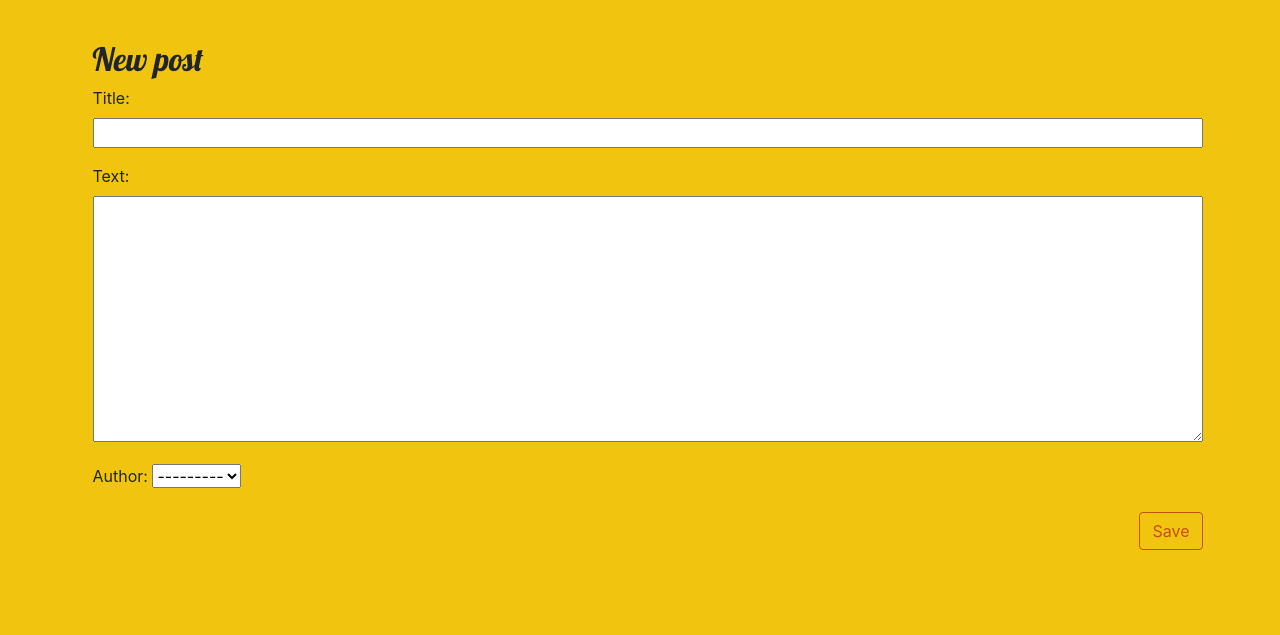
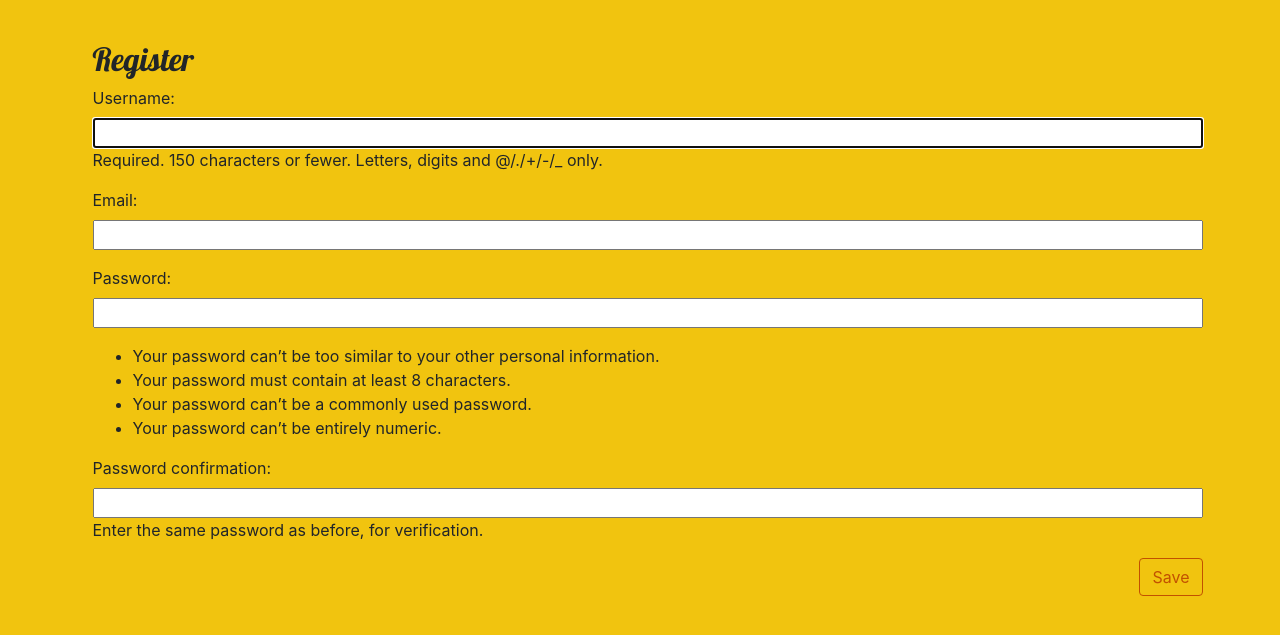
Before and after one commit to lilit485/my_first_blog, a Django app: page /post/new/ in a window 1280 px wide. Shown: the part 106-741 px from the top of the page. Run offline with Django 3.2, Linux system fonts and the light colour scheme.

Commit message:
Add files

```diff
--- a/blog/forms.py
+++ b/blog/forms.py
@@ -1,10 +1,21 @@
 from django import forms
-
 from .models import Post
+from django.contrib.auth.forms import UserCreationForm
 from django.contrib.auth.models import User
 
-class PostForm(forms.ModelForm):
 
-    class Meta:
-        model = Post
-        fields = ('title', 'text','author')
+# Create your forms here.
+
+class PostForm(UserCreationForm):
+	email = forms.EmailField(required=True)
+
+	class Meta:
+		model = User
+		fields = ("username", "email", "password1", "password2")
+
+	def save(self, commit=True):
+		user = super(PostForm, self).save(commit=False)
+		user.email = self.cleaned_data['email']
+		if commit:
+			user.save()
+		return user
--- a/blog/models.py
+++ b/blog/models.py
@@ -4,7 +4,7 @@ from django.utils import timezone
 
 
 class Post(models.Model):
-    author = models.ForeignKey(settings.AUTH_USER_MODEL, on_delete=models.CASCADE)
+    author = models.ForeignKey(settings.AUTH_USER_MODEL , on_delete=models.CASCADE)
     title = models.CharField(max_length=200)
     text = models.TextField()
     created_date = models.DateTimeField(default=timezone.now)
--- a/blog/templates/blog/post_edit.html
+++ b/blog/templates/blog/post_edit.html
@@ -1,7 +1,7 @@
 {% extends 'blog/base.html' %}
 
 {% block content %}
-    <h2>New post</h2>
+    <h2>Register</h2>
     <form method="POST" class="post-form">{% csrf_token %}
         {{ form.as_p }}
         <button type="submit" class="save btn btn-default">Save</button>
--- a/blog/urls.py
+++ b/blog/urls.py
@@ -6,5 +6,7 @@ urlpatterns = [
     path('post/<int:pk>/', views.post_detail, name='post_detail'),
     path('post/new/', views.post_new, name='post_new'),
     path('post/<int:pk>/edit/', views.post_edit, name='post_edit'),
+    path("register", views.register_request, name="register"),
+    path("login", views.login_request, name="login"),
 
 ]
--- a/blog/views.py
+++ b/blog/views.py
@@ -4,6 +4,10 @@ from .models import Post
 from django.shortcuts import render, get_object_or_404
 from .forms import PostForm
 from django.shortcuts import redirect
+from .forms import PostForm
+from django.contrib.auth import login, authenticate
+from django.contrib import messages
+from django.contrib.auth.forms import AuthenticationForm
 
 def post_list(request):
     posts=Post.objects.filter(published_date__lte=timezone.now()).order_by('published_date')
@@ -37,4 +41,34 @@ def post_edit(request, pk):
     else:
         form = PostForm(instance=post)
     return render(request, 'blog/post_edit.html', {'form': form})
-# Create your views here.
+
+
+def register_request(request):
+	if request.method == "POST":
+		form = PostForm(request.POST)
+		if form.is_valid():
+			user = form.save()
+			login(request, user)
+			messages.success(request, "Registration successful." )
+			return redirect("main:homepage")
+		messages.error(request, "Unsuccessful registration. Invalid information.")
+	form = PostForm()
+	return render (request=request, template_name="main/register.html", context={"register_form":form})
+
+def login_request(request):
+	if request.method == "POST":
+		form = AuthenticationForm(request, data=request.POST)
+		if form.is_valid():
+			username = form.cleaned_data.get('username')
+			password = form.cleaned_data.get('password')
+			user = authenticate(username=username, password=password)
+			if user is not None:
+				login(request, user)
+				messages.info(request, f"You are now logged in as {username}.")
+				return redirect("main:homepage")
+			else:
+				messages.error(request,"Invalid username or password.")
+		else:
+			messages.error(request,"Invalid username or password.")
+	form = AuthenticationForm()
+	return render(request=request, template_name="main/login.html", context={"login_form":form})
--- a/mysite/settings.py
+++ b/mysite/settings.py
@@ -38,6 +38,7 @@ INSTALLED_APPS = [
     'django.contrib.messages',
     'django.contrib.staticfiles',
     'blog',
+'crispy_forms',
 ]
 
 MIDDLEWARE = [
```
Also changed, not shown: blog/templates/blog/login.html (added, +18 -0 lines), blog/templates/blog/register.html (added, +18 -0 lines).
